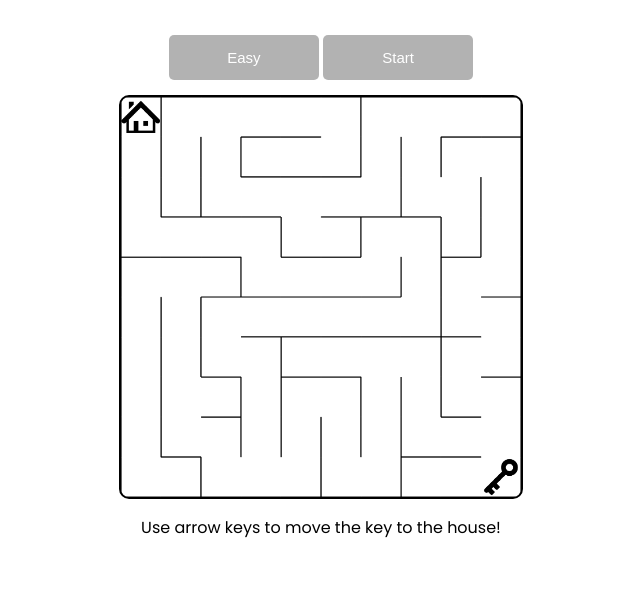
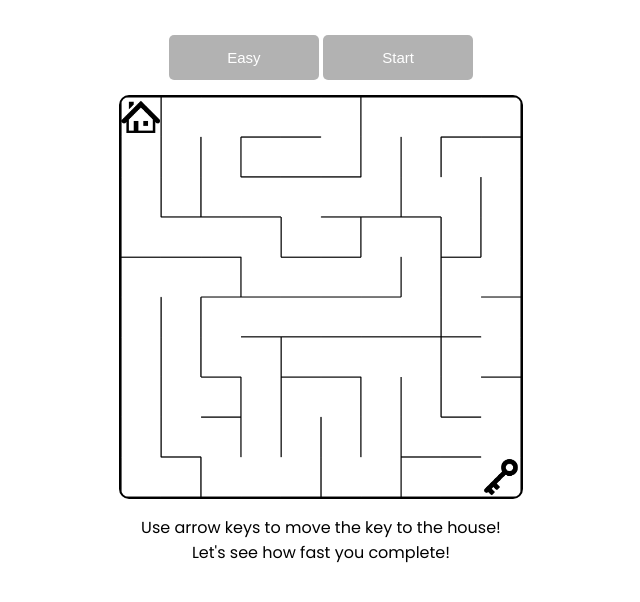
Before and after one commit to tankadai/maze, a plain HTML site: page index.html in a window 1280 px wide. Shown: the whole page, without its empty margins (319-959 px from the left). Drawn offline with nearby package versions, Linux system fonts and the light colour scheme; some packages are replaced by stand-ins of ours; a script that the page names is missing.

Commit message:
Update index.html

```diff
--- a/index.html
+++ b/index.html
@@ -39,8 +39,7 @@
       </div>
     </div>
 
-    <p id="instructions">Use arrow keys to move the key to the house!</p>
-    <p id="instructions">Let's see how fast you complete!</p>
+    <p id="instructions">Use arrow keys to move the key to the house!<br>Let's see how fast you complete!</p>
 
   </div>
 
```
